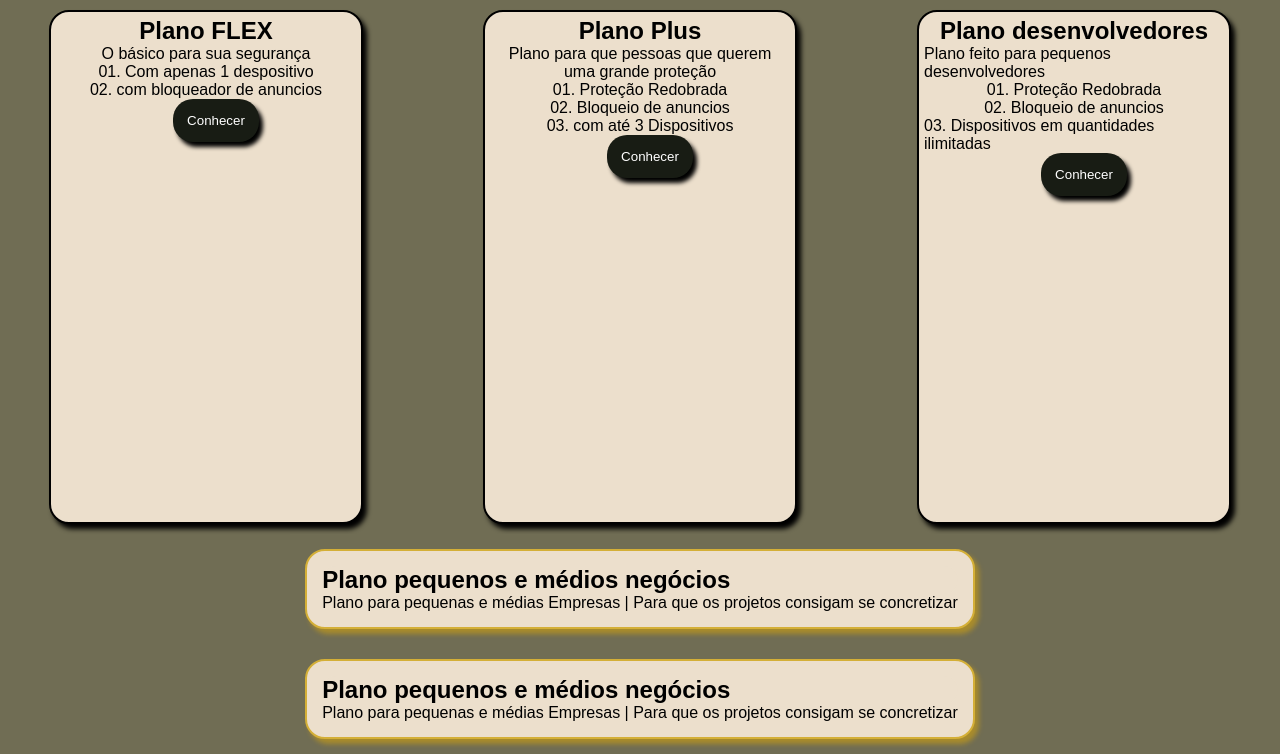
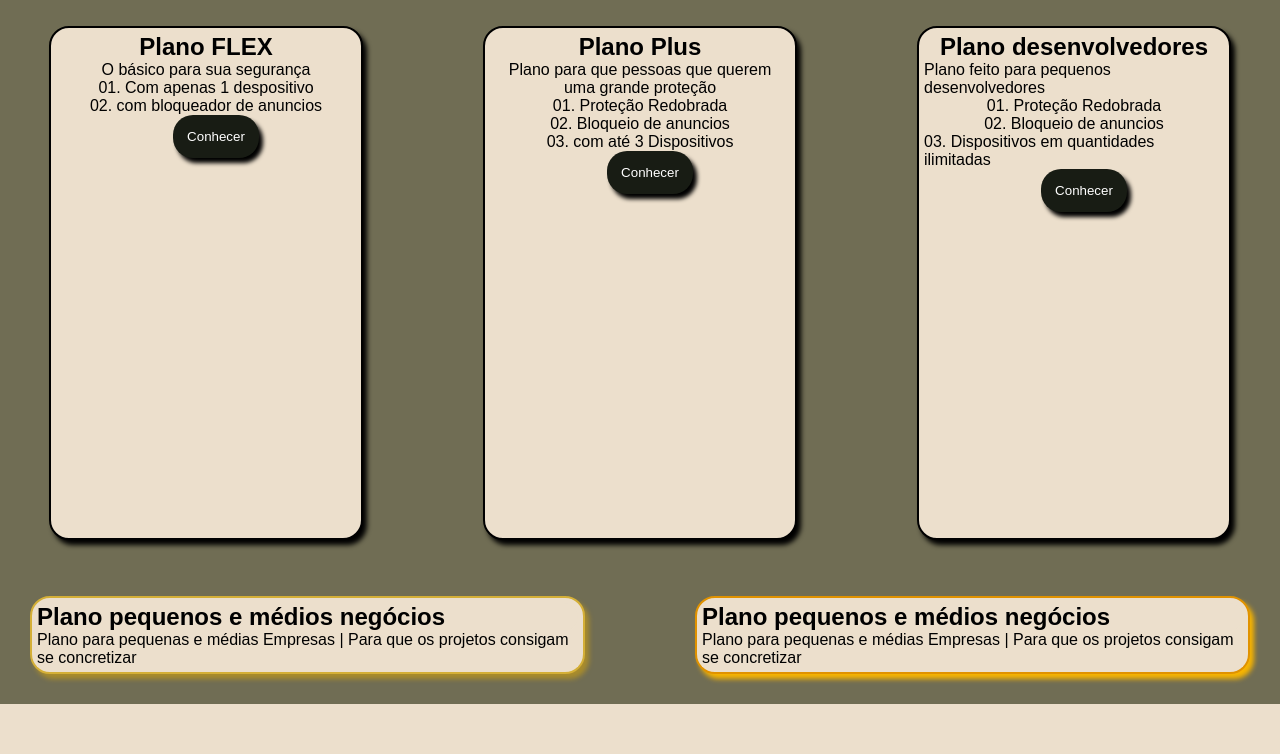
Before and after one commit to DEVOtavioSantos/DigitusNetwork, a plain HTML site: page assinaturas.html in a window 1280 px wide. Shown: the part 86-840 px from the top of the page. After the commit the page ends 800 px from the top, so only its background shows below. Drawn offline with Linux system fonts and the light colour scheme; a web font is replaced by a local one.

Commit message:
correção

```diff
--- a/assinaturas.css
+++ b/assinaturas.css
@@ -3,7 +3,9 @@
     display: flex;
     align-items: flex-start;
     justify-content: center;
-
+    margin: 15px;
+    background-color: #706D54;
+    border-top: 1px solid transparent;
 
 }
 
@@ -87,9 +89,37 @@
     border:2px solid #D4AF37;
     border-radius: 20px;
     margin: 15px;
-    padding: 15px;
+    padding: 5px;
     box-shadow: 4px 5px 5px #a98c2c;
 }
 .label h1{
     border-radius: 20px;
 }
+
+.row{
+    display: flex;
+    flex-direction: row;
+    gap: 50px;
+    background-color: #706D54;
+}
+
+.label1{
+    border:2px solid #e09200;
+    border-radius: 20px;
+    margin: 15px;
+    padding: 5px;
+    box-shadow: 4px 5px 5px #f8b500;
+}
+.label1 h1{
+    border-radius: 20px;
+}
+
+.label:hover{
+    padding: 10px;
+    transition: 0.5s all;
+}
+
+.label1:hover {
+    padding: 10px;
+    transition: 0.5s all;
+}
--- a/assinaturas.html
+++ b/assinaturas.html
@@ -21,6 +21,7 @@
     <main class="container">
         <div class="controle">
             <section class="conteudo">
+
                 <div class="opcao"><!--Opção 1-->
                     <h1>Plano FLEX</h1>
                     <p>O básico para sua segurança</p>
@@ -46,6 +47,7 @@
                 </div>
           </section>
         </div>
+        <div class="row">
             <div class="controle">
                 <section class="conteudo">
                     <div class="label">
@@ -58,12 +60,14 @@
 
              <div class="controle">
                 <section class="conteudo">
-                <div class="label">
+                    <div class="label1">
                         <h1>Plano pequenos e médios negócios</h1>
                         <p>Plano para pequenas e médias Empresas | Para que os projetos consigam se concretizar</p>
                     </div>
                   </section>
             </div>
+        </div>
+
 
     </main>
 
```
Lines whose indentation alone changed are shown as unchanged.
